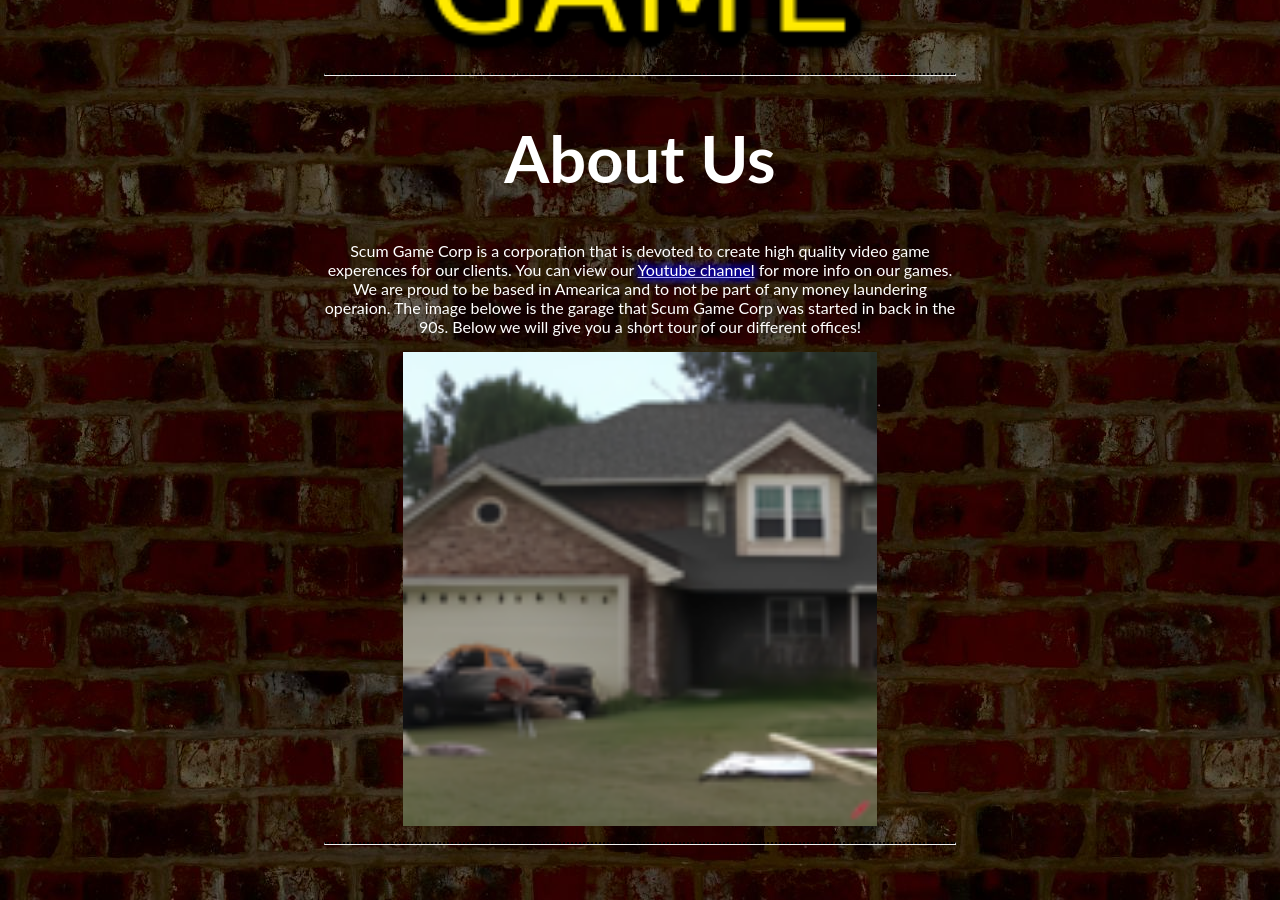
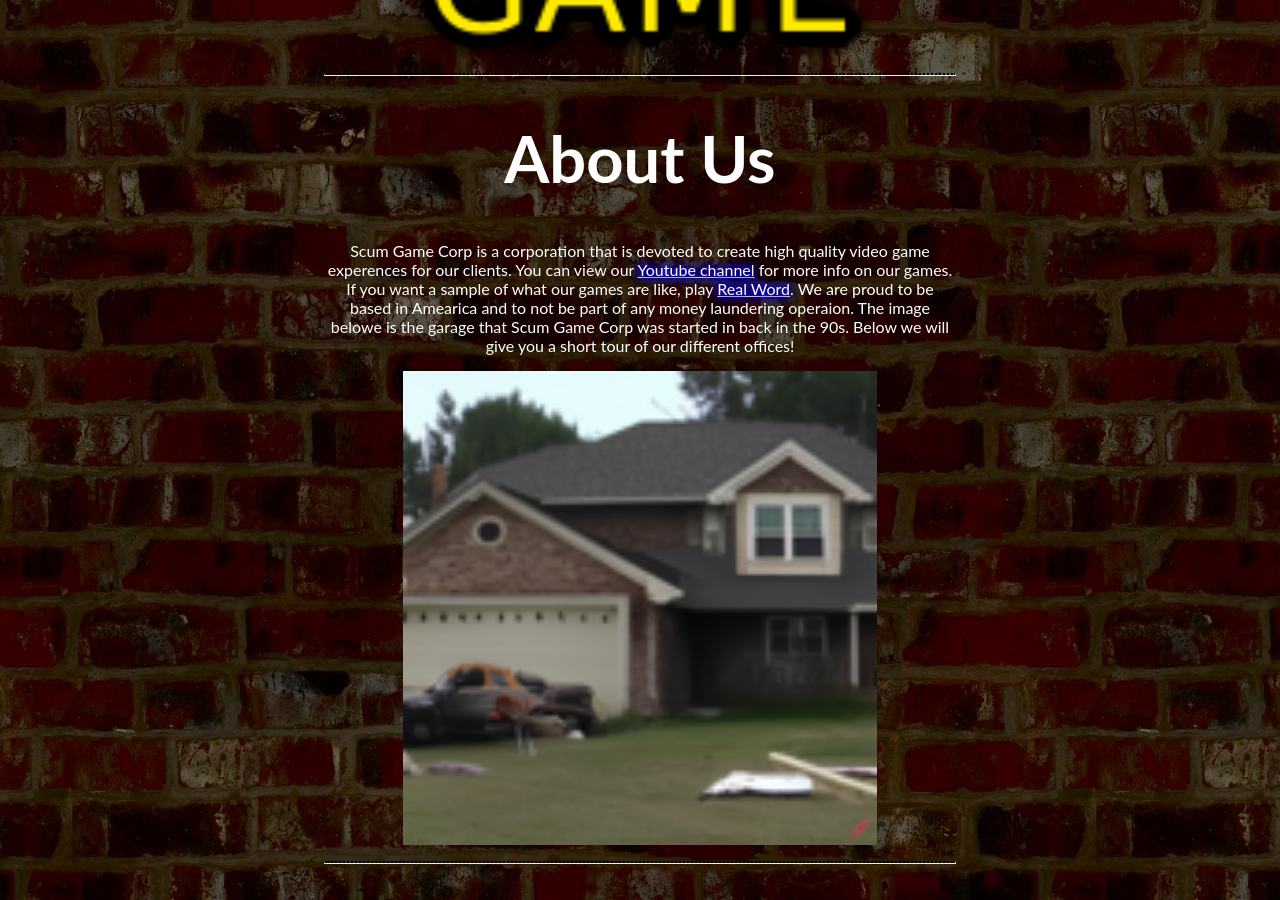
Before and after one commit to RayTheNoob/website, a Jekyll site: the page built from pages/scum-game-corp/scum-game-corp.md, in a window 1280 px wide and 900 px high, scrolled down 364 px. Built offline with Jekyll 4.4.1, drawn with Linux system fonts in a browser that asks for light colours.

Commit message:
Update scum-game-corp.md

```diff
--- a/pages/scum-game-corp/scum-game-corp.md
+++ b/pages/scum-game-corp/scum-game-corp.md
@@ -7,7 +7,7 @@ permalink : /scum-game-corp
  <img src="https://raw.githubusercontent.com/RayTheNoob/website/main/pages/scum-game-corp/images/scg.png">
  <hr/>
  <h1>About Us</h1>
- <p>Scum Game Corp is a corporation that is devoted to create high quality video game experences for our clients. You can view our <a href="https://raythenoob.github.io/website/pages/scum-game-corp/youtube.html">Youtube channel</a> for more info on our games. We are proud to be based in Amearica and to not be part of any money laundering operaion. The image belowe is the garage that Scum Game Corp was started in back in the 90s. Below we will give you a short tour of our different offices!</p>
+ <p>Scum Game Corp is a corporation that is devoted to create high quality video game experences for our clients. You can view our <a href="https://raythenoob.github.io/website/pages/scum-game-corp/youtube.html">Youtube channel</a> for more info on our games. If you want a sample of what our games are like, play <a href="https://raythenoob.github.io/website/real-word">Real Word</a>. We are proud to be based in Amearica and to not be part of any money laundering operaion. The image belowe is the garage that Scum Game Corp was started in back in the 90s. Below we will give you a short tour of our different offices!</p>
 <img src="https://raw.githubusercontent.com/RayTheNoob/website/main/pages/scum-game-corp/images/home.png">
 <hr />
 <h1>Florida</h1>
```
